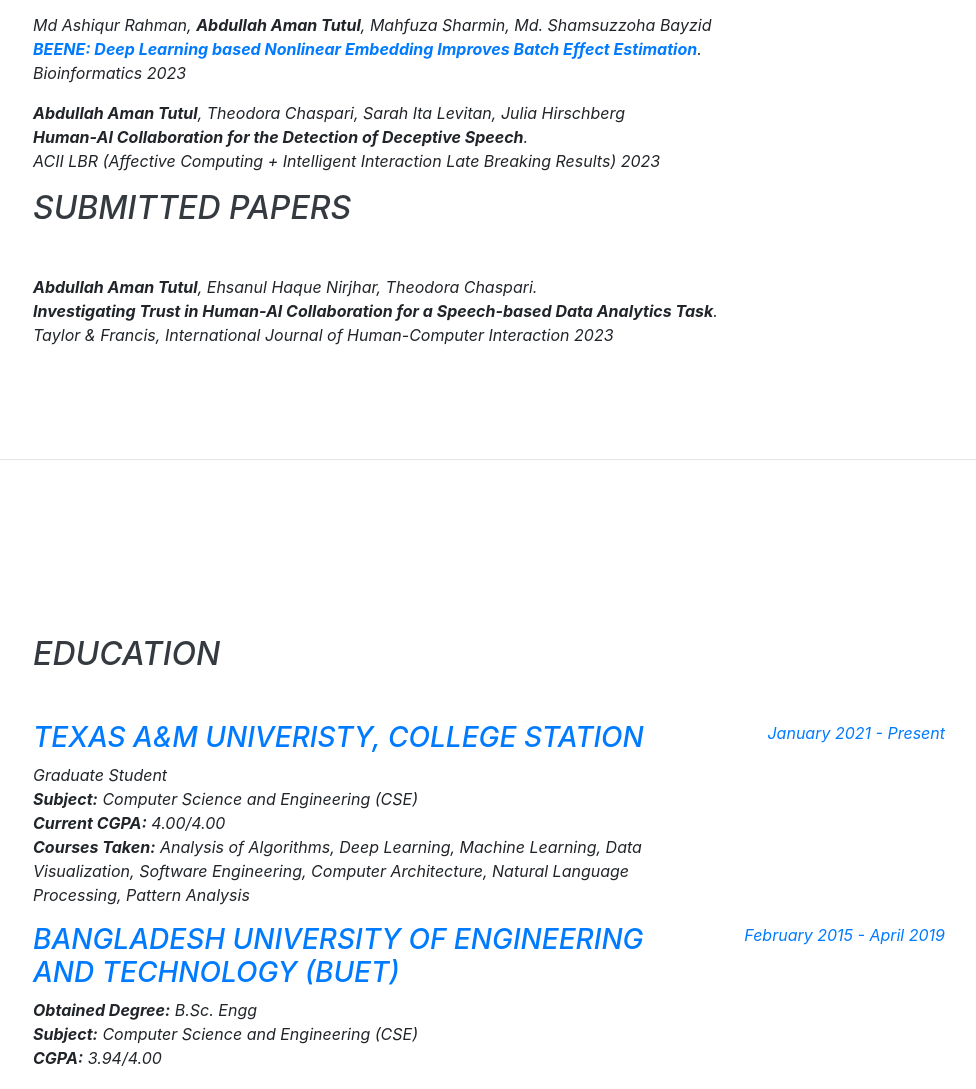
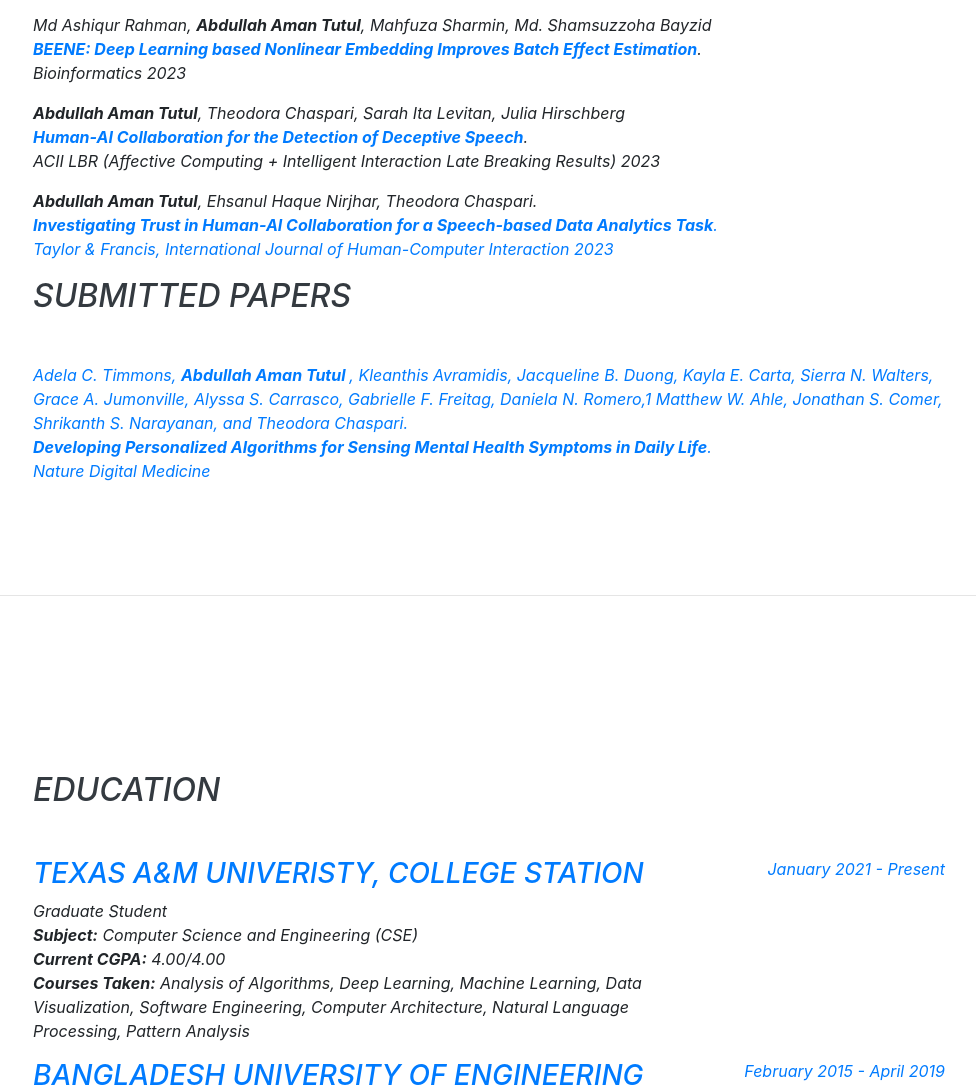
Before and after one commit to aman63/abdullahaman.github.io, a website with bundled scripts: page index.html in a window 1280 px wide. Shown: the part 2161-3250 px from the top of the page, without its empty margins (287-1263 px from the left). Built offline with nearby package versions, Linux system fonts and the light colour scheme; a web font is replaced by a local one.

Commit message:
Update index.html

```diff
--- a/index.html
+++ b/index.html
@@ -148,11 +148,13 @@
 <p>Md Ashiqur Rahman, <b>Abdullah Aman Tutul</b>, Mahfuza Sharmin, Md. Shamsuzzoha Bayzid <br>
 <b><a href="https://academic.oup.com/bioinformatics/advance-article/doi/10.1093/bioinformatics/btad479/7240486">BEENE: Deep Learning based Nonlinear Embedding Improves Batch Effect Estimation</a></b>. <br> <i>Bioinformatics 2023</p>
 <p><b>Abdullah Aman Tutul</b>, Theodora Chaspari, Sarah Ita Levitan, Julia Hirschberg <br>
-<b>Human-AI Collaboration for the Detection of Deceptive Speech</a></b>. <br> <i>ACII LBR (Affective Computing + Intelligent Interaction Late Breaking Results) 2023</p>
+<b><a href="https://ieeexplore.ieee.org/document/10388114">Human-AI Collaboration for the Detection of Deceptive Speech</a></b>. <br> <i>ACII LBR (Affective Computing + Intelligent Interaction Late Breaking Results) 2023</p>
+<p><b>Abdullah Aman Tutul</b>, Ehsanul Haque Nirjhar, Theodora Chaspari. <br>
+<b><a href="https://www.tandfonline.com/doi/full/10.1080/10447318.2024.2328910">Investigating Trust in Human-AI Collaboration for a Speech-based Data Analytics Task</b>. <br> <i>Taylor & Francis, International Journal of Human-Computer Interaction 2023</p>
 
 <h2 class="mb-5">Submitted Papers</h2>
-	<p><b>Abdullah Aman Tutul</b>, Ehsanul Haque Nirjhar, Theodora Chaspari. <br>
-		<b>Investigating Trust in Human-AI Collaboration for a Speech-based Data Analytics Task</b>. <br> <i>Taylor & Francis, International Journal of Human-Computer Interaction 2023</p>
+	<p>Adela C. Timmons, <b>Abdullah Aman Tutul </b>, Kleanthis Avramidis, Jacqueline B. Duong, Kayla E. Carta, Sierra N. Walters, Grace A. Jumonville, Alyssa S. Carrasco,  Gabrielle F. Freitag, Daniela N. Romero,1 Matthew W. Ahle, Jonathan S. Comer, Shrikanth S. Narayanan, and Theodora Chaspari. <br>
+	<b>Developing Personalized Algorithms for Sensing Mental Health Symptoms in Daily Life</b>. <br> <i>Nature Digital Medicine</p>
 </div>
 
 
```
